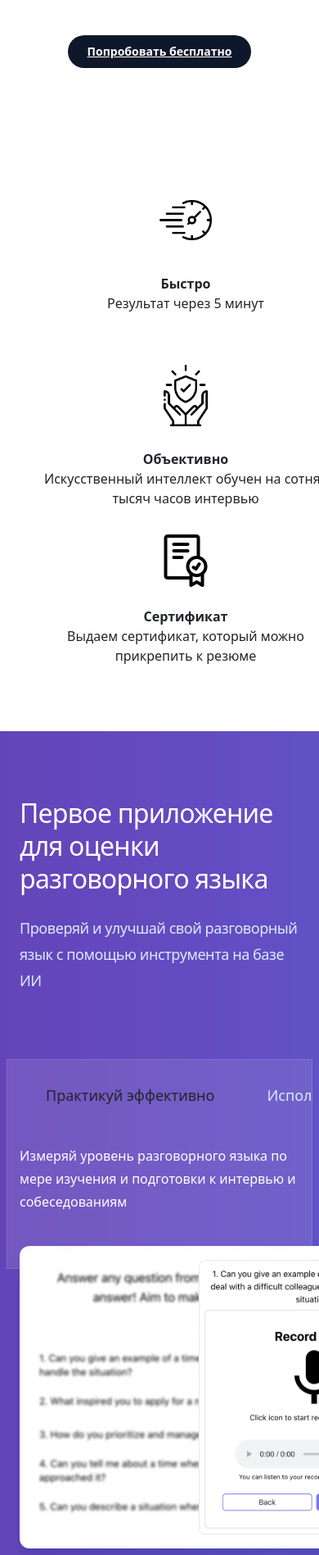
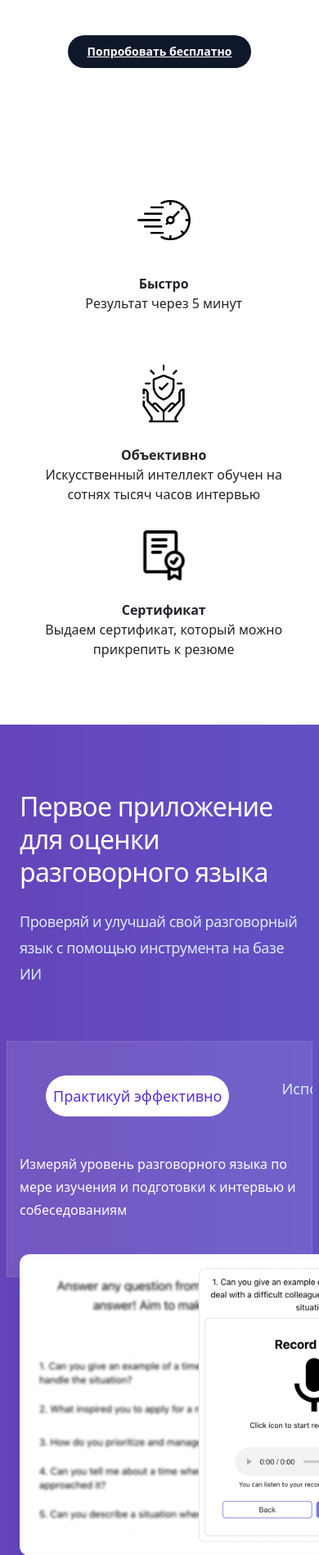
Before and after one commit to fasihhaider123/languagetest, a Django app: page / in a window 390 px wide; the page is wider, and only the part inside the window is pictured. Shown: the part 603-2500 px from the top of that part at 82% size. Run offline with Django 4.2, Linux system fonts and the light colour scheme.

Commit message:
Update eab9654d1869dfd9.css

```diff
--- a/static/etest/_next/css/eab9654d1869dfd9.css
+++ b/static/etest/_next/css/eab9654d1869dfd9.css
@@ -1705,7 +1705,32 @@ body.active {
     color: rgb(255 255 255/var(--tw-text-opacity))
 }
 
+.icon-divs{
+
+    padding-left: 0px !important;
+    padding-right: 6%;
+}
+
+@media (max-width:500px) {
+    .slider-btn{
+        color: rgb(89, 46, 207)!important;
+        border-radius: 29px;
+        background-color: white;
+        padding: 9px;
+    }
+    .top-\[-6\.5rem\] {
+        top: -8.5rem;
+    }
+}
+
+
+
+
+
 @media (min-width:640px) {
+    /* MANUAL */
+
+
     .mid-heading{
         font-size: 79%;
     }
@@ -2108,6 +2133,8 @@ body.active {
 }
 
 @media (min-width:1280px) {
+
+
     .mid-heading{
         font-size: 79%;
     }
```
